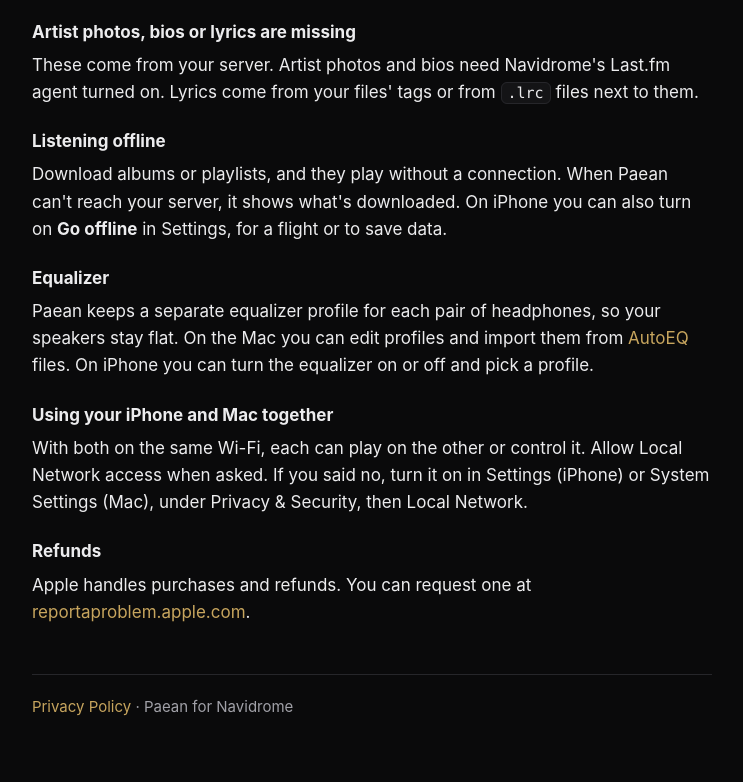
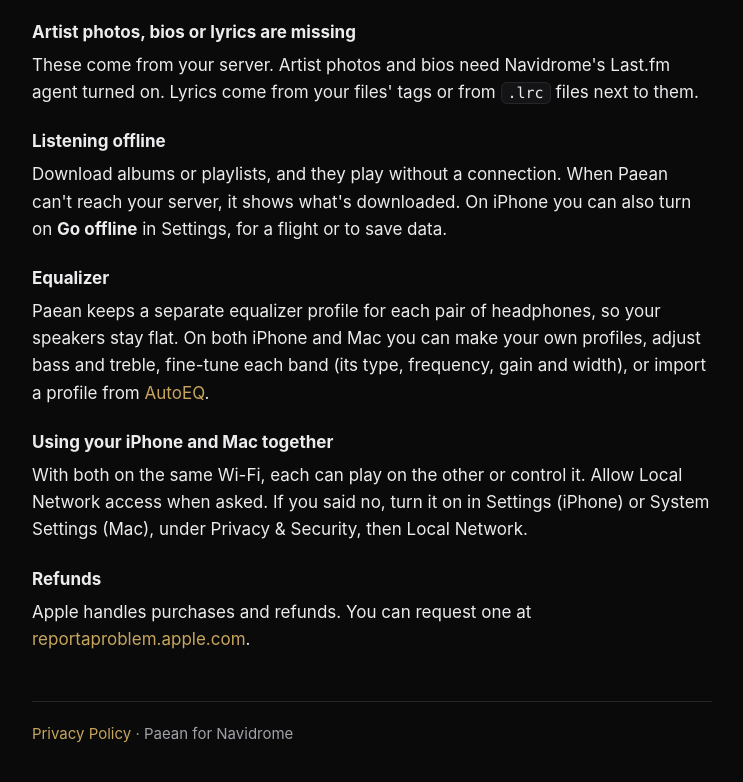
Before and after one commit to paean-navidrome/paean-navidrome.github.io, a plain HTML site: page index.html in a window 1280 px wide. Shown: the part 1034-1816 px from the top of the page, without its empty margins (268-1011 px from the left). Drawn offline with Linux system fonts and the light colour scheme.

Commit message:
Add files via upload

```diff
--- a/index.html
+++ b/index.html
@@ -108,9 +108,9 @@
 
   <h3>Equalizer</h3>
   <p>Paean keeps a separate equalizer profile for each pair of headphones, so your speakers
-    stay flat. On the Mac you can edit profiles and import them from
-    <a href="https://github.com/jaakkopasanen/AutoEq">AutoEQ</a> files. On iPhone you can turn
-    the equalizer on or off and pick a profile.</p>
+    stay flat. On both iPhone and Mac you can make your own profiles, adjust bass and treble,
+    fine-tune each band (its type, frequency, gain and width), or import a profile from
+    <a href="https://github.com/jaakkopasanen/AutoEq">AutoEQ</a>.</p>
 
   <h3>Using your iPhone and Mac together</h3>
   <p>With both on the same Wi-Fi, each can play on the other or control it. Allow Local Network
```
